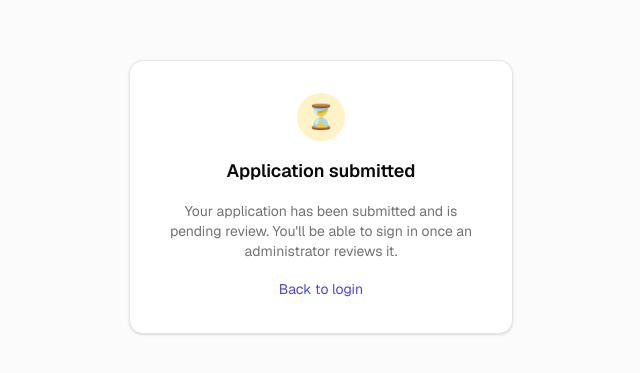
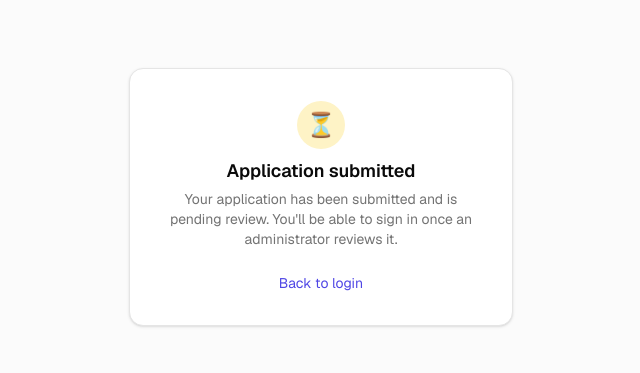
Before and after one commit to MGuerreiro42/mini-tms-logitrack, a Next.js app in the folder apps/web/: page /status in a window 1280 px wide. Shown: the part 203-576 px from the top of the page, without its empty margins (319-959 px from the left). Built offline with nearby package versions, Linux system fonts and the light colour scheme; no server answers.

Commit message:
refactor(web): fold the public card variants into one PublicCard

```diff
--- a/apps/web/src/app/(public)/layout.tsx
+++ b/apps/web/src/app/(public)/layout.tsx
@@ -1,4 +1,4 @@
-import { CenteredPage } from '@/components/common/message-card';
+import { CenteredPage } from '@/components/common/centered-page';
 
 export default function PublicLayout({
   children,
--- a/apps/web/src/app/(public)/signup/carrier/page.tsx
+++ b/apps/web/src/app/(public)/signup/carrier/page.tsx
@@ -1,15 +1,15 @@
 import Link from 'next/link';
+import { PublicCard } from '@/components/common/public-card';
 import { CarrierSignupForm } from '@/features/carriers/components/carrier-signup-form';
 
 export default function CarrierSignupPage() {
   return (
-    <div className="w-full max-w-sm space-y-6 rounded-xl border bg-card p-8 shadow-sm">
-      <div className="space-y-1">
-        <h1 className="text-lg font-semibold">Carrier company registration</h1>
-        <p className="text-sm text-muted-foreground">
-          An administrator reviews your company before you can start operating.
-        </p>
-      </div>
+    <PublicCard
+      badge={false}
+      align="start"
+      title="Carrier company registration"
+      description="An administrator reviews your company before you can start operating."
+    >
       <CarrierSignupForm />
       <p className="text-center text-sm text-muted-foreground">
         Already have an account?{' '}
@@ -17,6 +17,6 @@ export default function CarrierSignupPage() {
           Sign in
         </Link>
       </p>
-    </div>
+    </PublicCard>
   );
 }
--- a/apps/web/src/app/(public)/signup/seller/page.tsx
+++ b/apps/web/src/app/(public)/signup/seller/page.tsx
@@ -1,15 +1,15 @@
 import Link from 'next/link';
+import { PublicCard } from '@/components/common/public-card';
 import { SellerSignupForm } from '@/features/sellers/components/seller-signup-form';
 
 export default function SellerSignupPage() {
   return (
-    <div className="w-full max-w-sm space-y-6 rounded-xl border bg-card p-8 shadow-sm">
-      <div className="space-y-1">
-        <h1 className="text-lg font-semibold">Seller signup</h1>
-        <p className="text-sm text-muted-foreground">
-          An administrator reviews new accounts before they go live.
-        </p>
-      </div>
+    <PublicCard
+      badge={false}
+      align="start"
+      title="Seller signup"
+      description="An administrator reviews new accounts before they go live."
+    >
       <SellerSignupForm />
       <p className="text-center text-sm text-muted-foreground">
         Already have an account?{' '}
@@ -17,6 +17,6 @@ export default function SellerSignupPage() {
           Sign in
         </Link>
       </p>
-    </div>
+    </PublicCard>
   );
 }
--- a/apps/web/src/app/(public)/status/page.tsx
+++ b/apps/web/src/app/(public)/status/page.tsx
@@ -1,5 +1,6 @@
 import Link from 'next/link';
 import { redirect } from 'next/navigation';
+import { PublicCard } from '@/components/common/public-card';
 import { getMyCarrier } from '@/features/carriers/api';
 import { getMySeller } from '@/features/sellers/api';
 import { getServerSession } from '@/lib/server-session';
@@ -56,18 +57,19 @@ export default async function StatusPage() {
 
 function StatusCard({ title, body }: { title: string; body: string }) {
   return (
-    <div className="w-full max-w-sm space-y-4 rounded-xl border bg-card p-8 text-center shadow-sm">
-      <div className="mx-auto flex size-12 items-center justify-center rounded-full bg-amber-100 text-2xl">
-        ⏳
-      </div>
-      <h1 className="text-lg font-semibold">{title}</h1>
-      <p className="text-sm text-muted-foreground">{body}</p>
-      <Link
-        href="/login"
-        className="inline-block text-sm text-primary hover:underline"
-      >
-        Back to login
-      </Link>
-    </div>
+    <PublicCard
+      badge={
+        <div className="mx-auto mb-2 flex size-12 items-center justify-center rounded-full bg-amber-100 text-2xl">
+          ⏳
+        </div>
+      }
+      title={title}
+      description={body}
+      actions={
+        <Link href="/login" className="text-sm text-primary hover:underline">
+          Back to login
+        </Link>
+      }
+    />
   );
 }
--- a/apps/web/src/app/(public)/track/[code]/not-found.tsx
+++ b/apps/web/src/app/(public)/track/[code]/not-found.tsx
@@ -1,16 +1,20 @@
 import Link from 'next/link';
-import { MessageCard } from '@/components/common/message-card';
+import { PublicCard } from '@/components/common/public-card';
 import { Button } from '@/components/ui/button';
 
 export default function TrackingNotFound() {
   return (
-    <MessageCard
+    <PublicCard
+      badge={false}
       title="Shipment not found"
       description="We couldn't find a shipment with this tracking code. Check the code and try again."
-    >
-      <Button asChild>
-        <Link href="/track">Search again</Link>
-      </Button>
-    </MessageCard>
+      actions={
+        <>
+          <Button asChild>
+            <Link href="/track">Search again</Link>
+          </Button>
+        </>
+      }
+    />
   );
 }
--- a/apps/web/src/app/error.tsx
+++ b/apps/web/src/app/error.tsx
@@ -1,7 +1,8 @@
 'use client';
 
 import Link from 'next/link';
-import { CenteredPage, MessageCard } from '@/components/common/message-card';
+import { CenteredPage } from '@/components/common/centered-page';
+import { PublicCard } from '@/components/common/public-card';
 import { Button } from '@/components/ui/button';
 
 export default function RootError({
@@ -12,15 +13,19 @@ export default function RootError({
 }) {
   return (
     <CenteredPage>
-      <MessageCard
+      <PublicCard
+        badge={false}
         title="Something went wrong"
         description="An unexpected error occurred. Try again, or head back home."
-      >
-        <Button onClick={() => unstable_retry()}>Try again</Button>
-        <Button asChild variant="outline">
-          <Link href="/">Go home</Link>
-        </Button>
-      </MessageCard>
+        actions={
+          <>
+            <Button onClick={() => unstable_retry()}>Try again</Button>
+            <Button asChild variant="outline">
+              <Link href="/">Go home</Link>
+            </Button>
+          </>
+        }
+      />
     </CenteredPage>
   );
 }
--- a/apps/web/src/app/not-found.tsx
+++ b/apps/web/src/app/not-found.tsx
@@ -1,18 +1,23 @@
 import Link from 'next/link';
-import { CenteredPage, MessageCard } from '@/components/common/message-card';
+import { CenteredPage } from '@/components/common/centered-page';
+import { PublicCard } from '@/components/common/public-card';
 import { Button } from '@/components/ui/button';
 
 export default function NotFound() {
   return (
     <CenteredPage>
-      <MessageCard
+      <PublicCard
+        badge={false}
         title="Page not found"
         description="The page you're looking for doesn't exist or was moved."
-      >
-        <Button asChild>
-          <Link href="/">Go home</Link>
-        </Button>
-      </MessageCard>
+        actions={
+          <>
+            <Button asChild>
+              <Link href="/">Go home</Link>
+            </Button>
+          </>
+        }
+      />
     </CenteredPage>
   );
 }
--- /dev/null
+++ b/apps/web/src/components/common/centered-page.tsx
@@ -0,0 +1,9 @@
+import type { ReactNode } from 'react';
+
+export function CenteredPage({ children }: { children: ReactNode }) {
+  return (
+    <div className="flex min-h-screen flex-col items-center justify-center bg-muted/40 p-6">
+      {children}
+    </div>
+  );
+}
--- a/apps/web/src/components/common/message-card.tsx
+++ /dev/null
@@ -1,29 +0,0 @@
-import type { ReactNode } from 'react';
-
-export function CenteredPage({ children }: { children: ReactNode }) {
-  return (
-    <div className="flex min-h-screen flex-col items-center justify-center bg-muted/40 p-6">
-      {children}
-    </div>
-  );
-}
-
-interface MessageCardProps {
-  title: string;
-  description: string;
-  children?: ReactNode;
-}
-
-export function MessageCard({
-  title,
-  description,
-  children,
-}: MessageCardProps) {
-  return (
-    <div className="w-full max-w-sm space-y-4 rounded-xl border bg-card p-8 text-center shadow-sm">
-      <h1 className="text-lg font-semibold">{title}</h1>
-      <p className="text-sm text-muted-foreground">{description}</p>
-      {children && <div className="flex justify-center gap-2">{children}</div>}
-    </div>
-  );
-}
--- a/apps/web/src/components/common/public-card.tsx
+++ b/apps/web/src/components/common/public-card.tsx
@@ -1,24 +1,42 @@
 import type { ReactNode } from 'react';
+import { cn } from '@/lib/utils';
+
+const LOGO = (
+  <div className="mx-auto mb-2 flex size-10 items-center justify-center rounded-lg bg-primary font-mono text-sm font-semibold text-primary-foreground">
+    TMS
+  </div>
+);
 
 interface PublicCardProps {
   title: ReactNode;
   description?: ReactNode;
-  children: ReactNode;
+  // Shown above the title; the TMS logo unless replaced or turned off.
+  badge?: ReactNode | false;
+  align?: 'center' | 'start';
+  actions?: ReactNode;
+  children?: ReactNode;
 }
 
-export function PublicCard({ title, description, children }: PublicCardProps) {
+// The card shell shared by public, auth and error pages.
+export function PublicCard({
+  title,
+  description,
+  badge = LOGO,
+  align = 'center',
+  actions,
+  children,
+}: PublicCardProps) {
   return (
     <div className="w-full max-w-sm space-y-6 rounded-xl border bg-card p-8 shadow-sm">
-      <div className="space-y-1 text-center">
-        <div className="mx-auto mb-2 flex size-10 items-center justify-center rounded-lg bg-primary font-mono text-sm font-semibold text-primary-foreground">
-          TMS
-        </div>
+      <div className={cn('space-y-1', align === 'center' && 'text-center')}>
+        {badge}
         <h1 className="text-lg font-semibold">{title}</h1>
         {description && (
           <p className="text-sm text-muted-foreground">{description}</p>
         )}
       </div>
       {children}
+      {actions && <div className="flex justify-center gap-2">{actions}</div>}
     </div>
   );
 }
```
